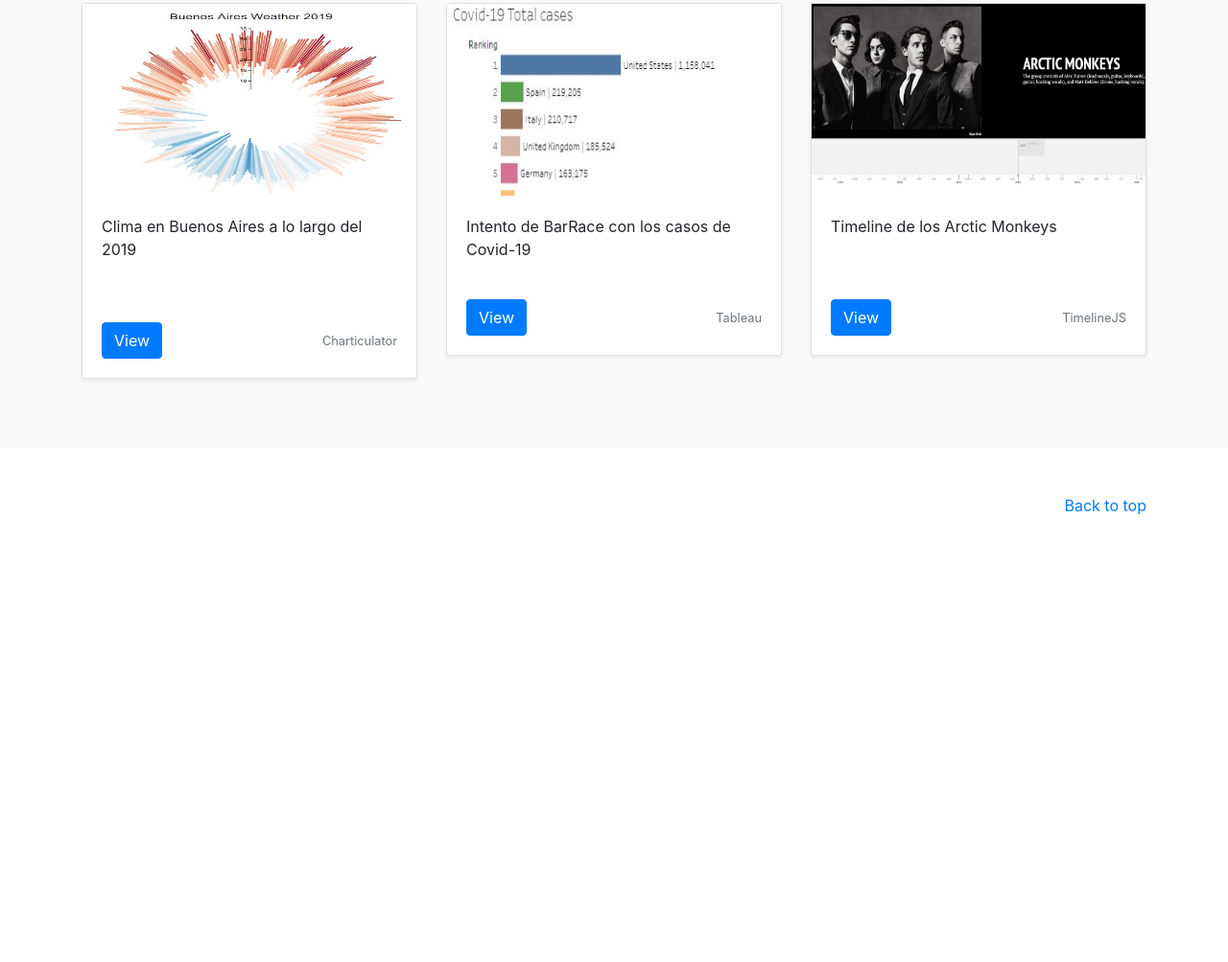
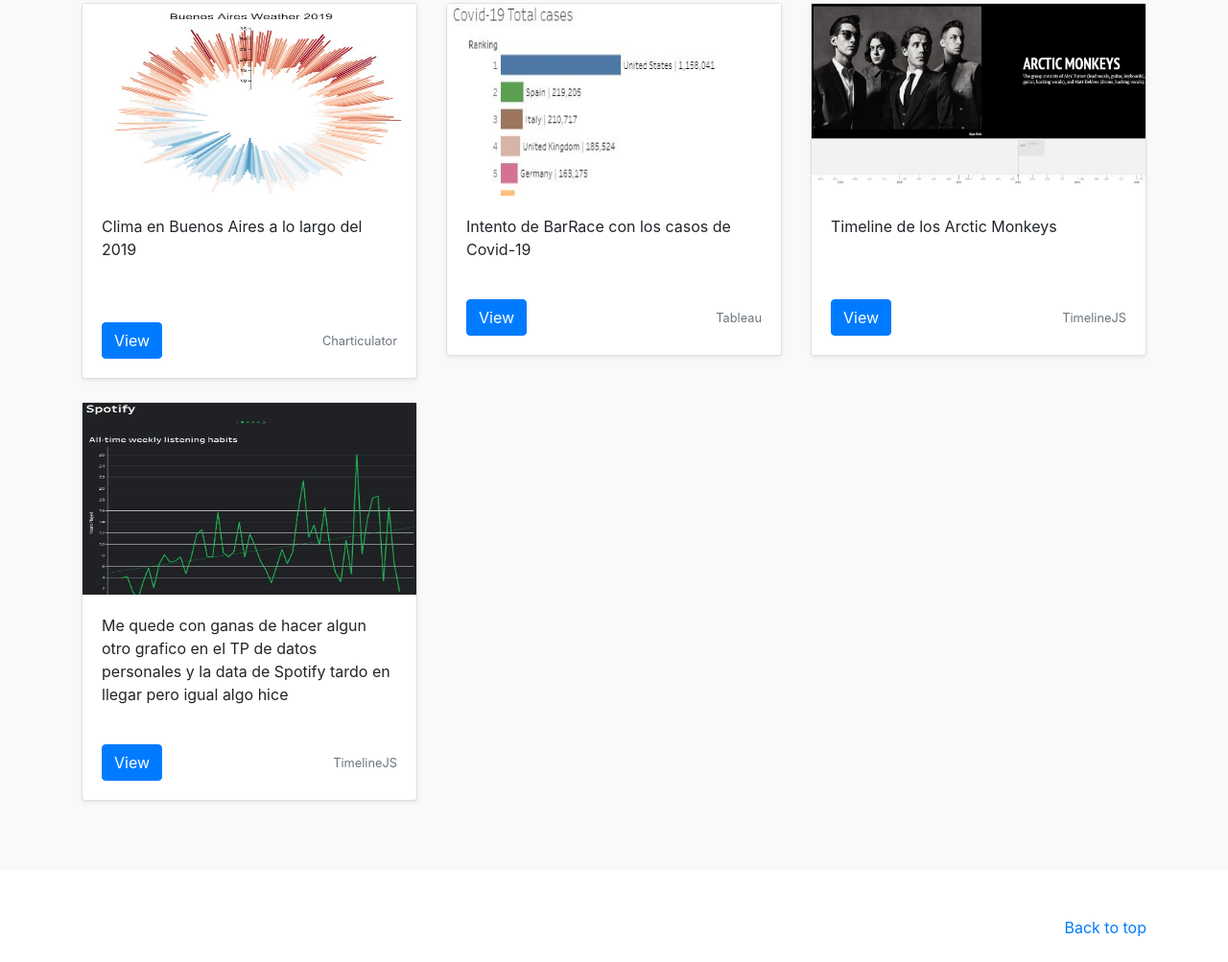
Before and after one commit to FedeBrg/infovis, a plain HTML site: page home.html in a window 1280 px wide. Shown: the part 2250-3253 px from the top of the page at 96% size. Before the commit the page ends 2813 px from the top, so only its background shows below. Drawn offline with nearby package versions, Linux system fonts and the light colour scheme.

Commit message:
Update home.html

```diff
--- a/home.html
+++ b/home.html
@@ -355,6 +355,21 @@ footer p {
           </div>
         </div>
 
+        <div class="col-md-4">
+          <div class="card mb-4 shadow-sm">
+            <img src="https://raw.githubusercontent.com/FedeBrg/infovis/gh-pages/img/SPOTIFY.JPG" style="width: 100%; height: 200px">
+            <div class="card-body">
+              <p class="card-text">Me quede con ganas de hacer algun otro grafico en el TP de datos personales y la data de Spotify tardo en llegar pero igual algo hice</p><br>
+              <div class="d-flex justify-content-between align-items-center">
+                <div class="btn-group">
+         		<a class="btn btn-primary" href="https://fedebrg.github.io/infovis/spotify.html">View</a>
+                </div>
+                <small class="text-muted">TimelineJS</small>
+              </div>
+            </div>
+          </div>
+        </div>
+
 
 
       </div>
```
